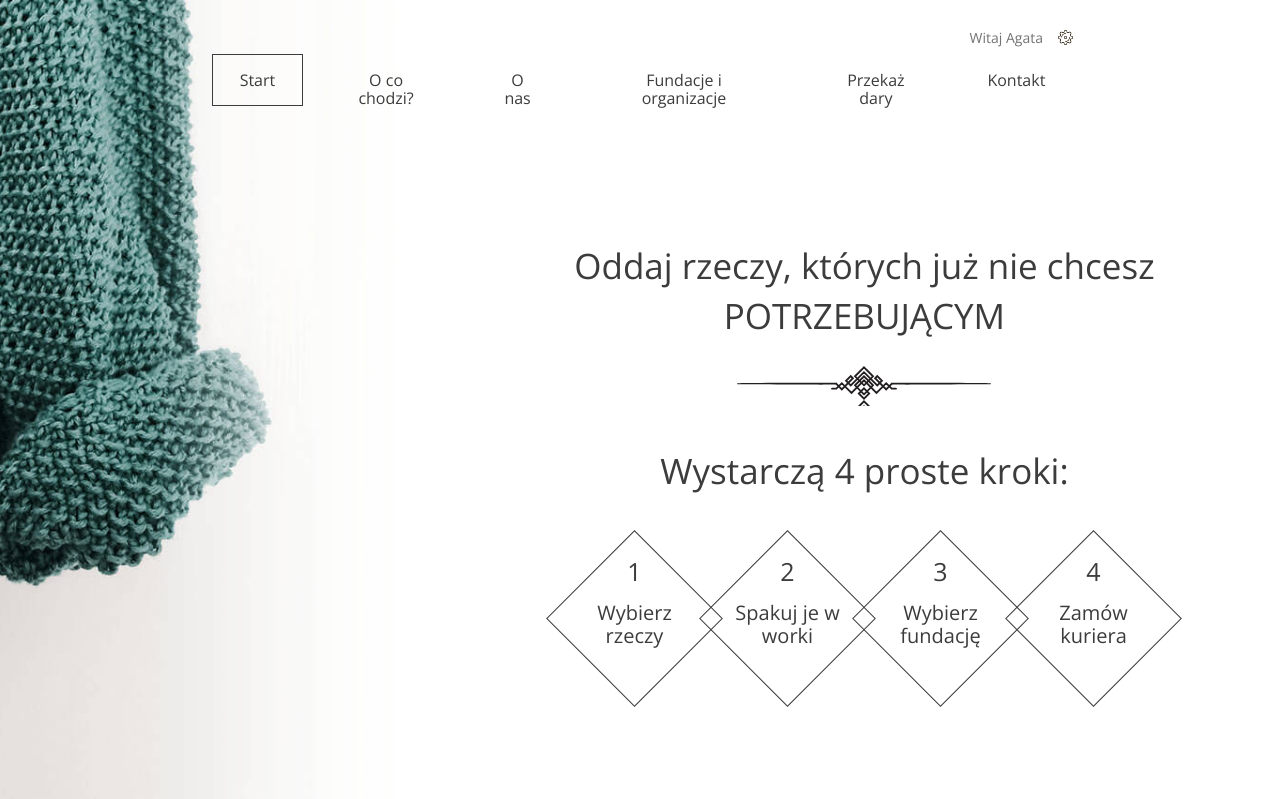
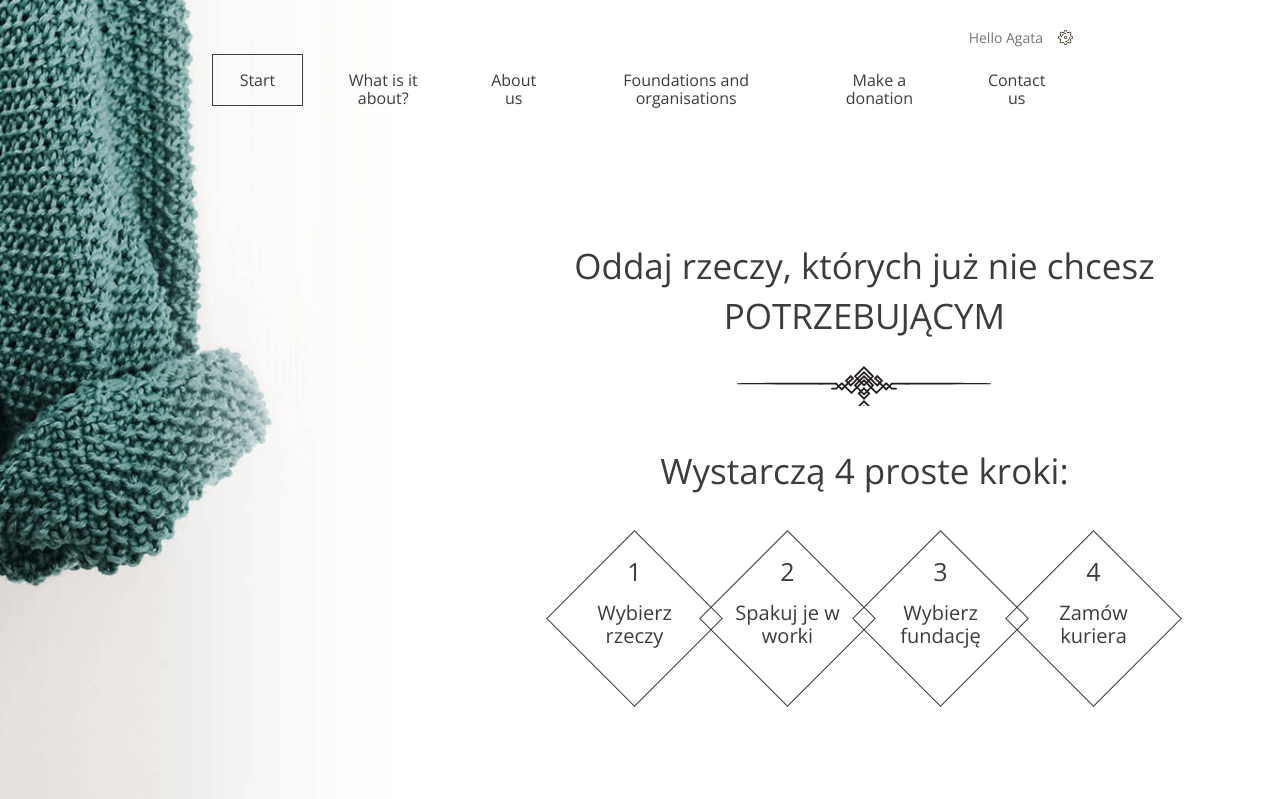
Before and after one commit to Haxxproxx202/Portfolio-Lab, a Django app: page /form/ in a window 1280 px wide. Shown: the top 799 px of the page. Run offline with Django 4.2, Linux system fonts and the light colour scheme.

Commit message:
dynamic stats

```diff
--- a/portfoliolab/urls.py
+++ b/portfoliolab/urls.py
@@ -15,11 +15,11 @@
 """
 from django.contrib import admin
 from django.urls import path
-from project.views import AddDonation, FormConfirmation, Index, Login, Register
+from project.views import AddDonation, FormConfirmation, LandingPage, Login, Register
 
 urlpatterns = [
     path('admin/', admin.site.urls),
-    path('', Index.as_view()),
+    path('', LandingPage.as_view()),
     path('form/', AddDonation.as_view()),
     path('form_conf/', FormConfirmation.as_view()),
 
--- a/project/templates/form.html
+++ b/project/templates/form.html
@@ -5,22 +5,22 @@
       <nav class="container container--70">
         <ul class="nav--actions">
           <li class="logged-user">
-            Witaj Agata
+            Hello Agata
             <ul class="dropdown">
-              <li><a href="#">Profil</a></li>
-              <li><a href="#">Ustawienia</a></li>
-              <li><a href="#">Wyloguj</a></li>
+              <li><a href="#">Profile</a></li>
+              <li><a href="#">Settings</a></li>
+              <li><a href="#">Log out</a></li>
             </ul>
           </li>
         </ul>
 
         <ul>
           <li><a href="index.html" class="btn btn--without-border active">Start</a></li>
-          <li><a href="index.html#steps" class="btn btn--without-border">O co chodzi?</a></li>
-          <li><a href="index.html#about-us" class="btn btn--without-border">O nas</a></li>
-          <li><a href="index.html#help" class="btn btn--without-border">Fundacje i organizacje</a></li>
-          <li><a href="form.html" class="btn btn--without-border">Przekaż dary</a></li>
-          <li><a href="index.html#contact" class="btn btn--without-border">Kontakt</a></li>
+          <li><a href="index.html#steps" class="btn btn--without-border">What is it about?</a></li>
+          <li><a href="index.html#about-us" class="btn btn--without-border">About us</a></li>
+          <li><a href="index.html#help" class="btn btn--without-border">Foundations and organisations</a></li>
+          <li><a href="form.html" class="btn btn--without-border">Make a donation</a></li>
+          <li><a href="index.html#contact" class="btn btn--without-border">Contact us</a></li>
         </ul>
       </nav>
 
--- a/project/templates/index.html
+++ b/project/templates/index.html
@@ -31,14 +31,14 @@
 <section id="stats" class="stats">
   <div class="container container--85">
     <div class="stats--item">
-      <em>10</em>
+      <em>{{sacks_qty}}</em>
       <h3>Oddanych worków</h3>
       <p>Lorem ipsum dolor sit amet consectetur adipisicing elit. Eius est beatae, quod accusamus illum tempora!</p>
     </div>
 
     <div class="stats--item">
-      <em>5</em>
-      <h3>Wspartych organizacji</h3>
+      <em>{{inst_qty}}</em>
+      <h3>Supported organizations</h3>
       <p>Lorem ipsum dolor sit amet consectetur, adipisicing elit. Laboriosam magnam, sint nihil cupiditate quas quam.</p>
     </div>
 
--- a/project/views.py
+++ b/project/views.py
@@ -1,24 +1,35 @@
 from django.shortcuts import render
 from django.views import View
+from project.models import Category, Institution, Donation
 
 # Create your views here.
 
 class AddDonation(View):
     def get(self, request):
-        return render(request, "form.html")
+        return render(request, 'form.html')
 
 class FormConfirmation(View):
     def get(self, request):
-        return render(request, "form-confirmation.html")
+        return render(request, 'form-confirmation.html')
 
-class Index(View):
+class LandingPage(View):
     def get(self, request):
-        return render(request, "index.html")
+
+        donations = Donation.objects.all()
+        sacks_qty = 0
+        for i in donations:
+            sacks_qty += i.quantity
+
+        inst_qty = Institution.objects.count()
+
+        ctx = {'sacks_qty': sacks_qty, 'inst_qty': inst_qty}
+
+        return render(request, 'index.html', ctx)
 
 class Login(View):
     def get(self, request):
-        return render(request, "login.html")
+        return render(request, 'login.html')
 
 class Register(View):
     def get(self, request):
-        return render(request, "register.html")
+        return render(request, 'register.html')
```
